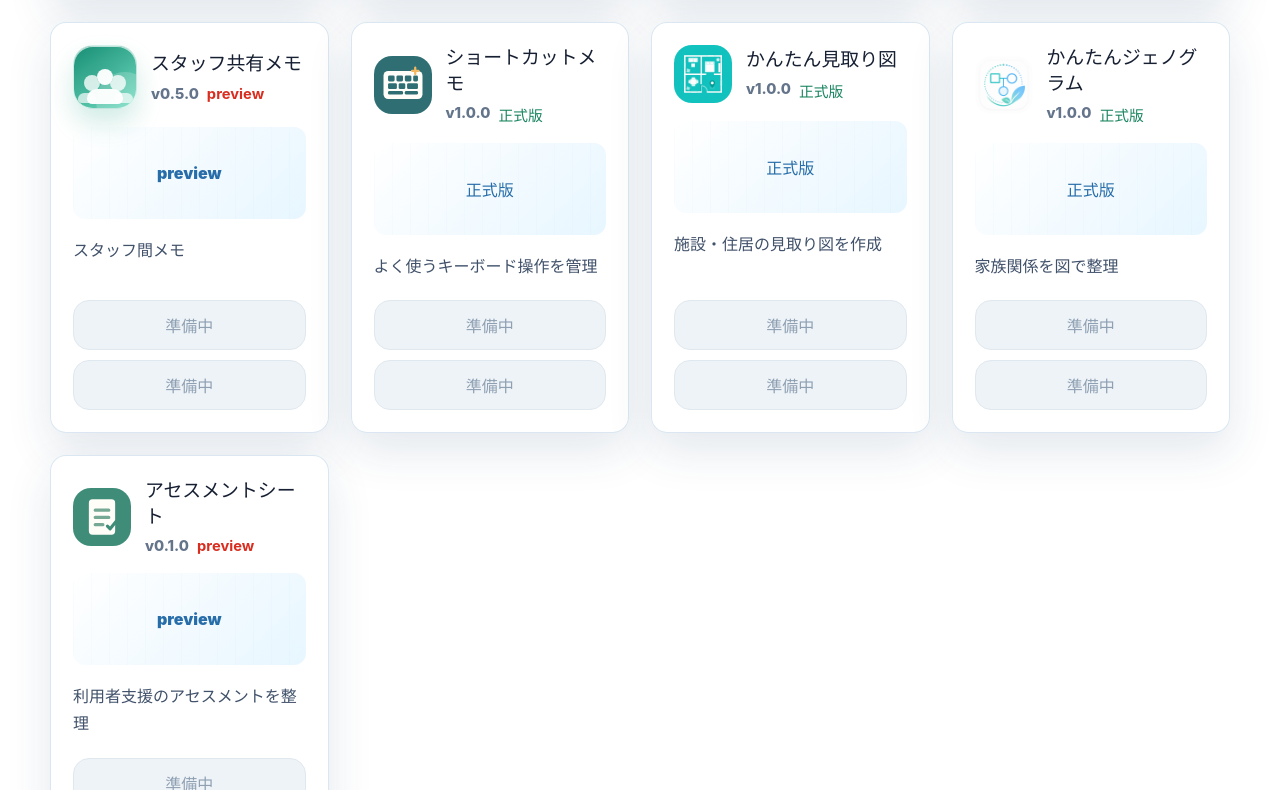
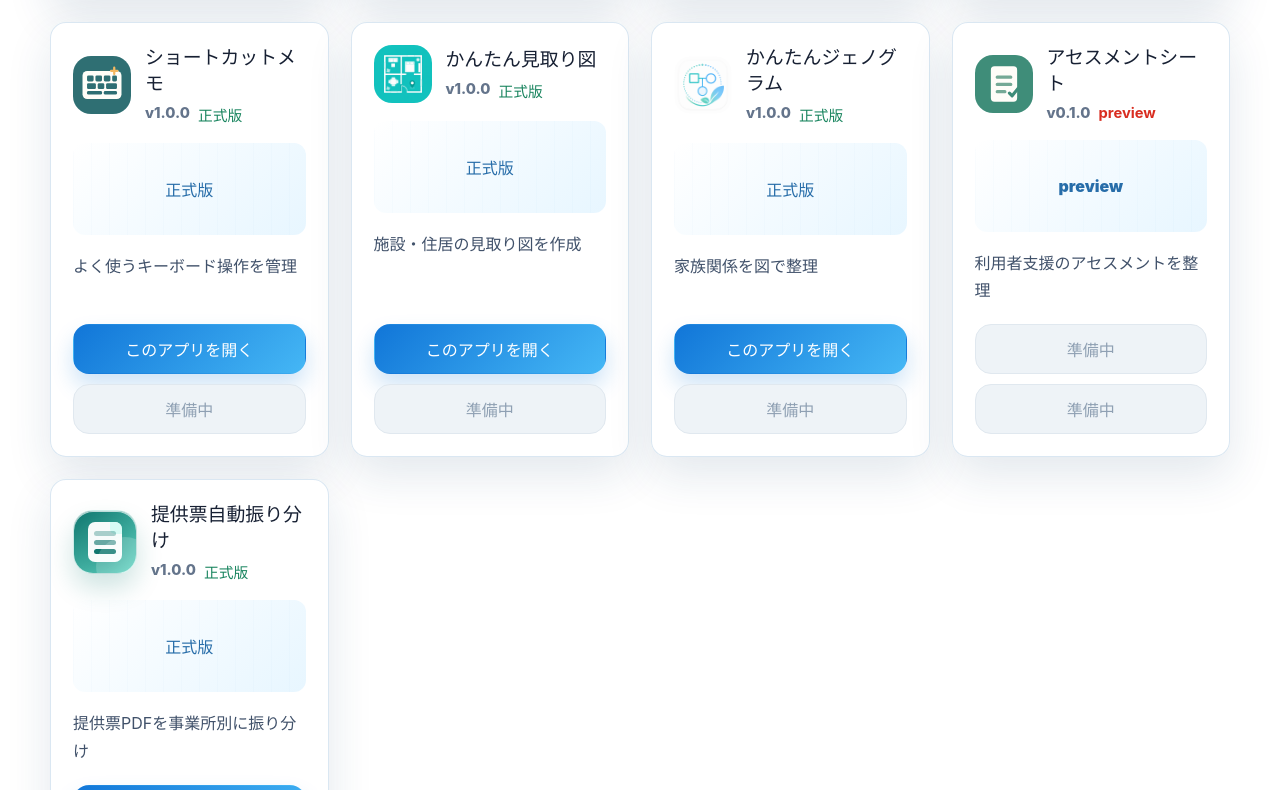
Before and after one commit to system-app-web/app-development, a React (Vite) app in the folder WEBアプリポータル/: page / in a window 1280 px wide. Shown: the part 610-1400 px from the top of the page. Built offline with nearby package versions, Linux system fonts and the light colour scheme.

Commit message:
Connect published apps to portal

```diff
--- a/WEBアプリポータル/src/data/appData.ts
+++ b/WEBアプリポータル/src/data/appData.ts
@@ -38,7 +38,7 @@ export const appData: PortalApp[] = [
   {
     id: 'template-notes',
     name: 'テンプレートメモ帳',
-    url: 'https://template-memo-system-app-webs-projects.vercel.app',
+    url: 'https://template-memo.vercel.app',
     manualUrl: '',
     icon: 'memo',
     iconImage: '/app-icons/template-notes.png',
@@ -49,7 +49,7 @@ export const appData: PortalApp[] = [
   {
     id: 'pdf-converter',
     name: 'PDF変換アプリ',
-    url: 'https://riyosha-pdf-converter.vercel.app/',
+    url: 'https://pdf-converter-app-six.vercel.app',
     manualUrl: '',
     icon: 'pdf',
     iconImage: '/app-icons/pdf-converter.png',
@@ -58,19 +58,9 @@ export const appData: PortalApp[] = [
     status: 'stable',
   },
   {
-    id: 'staff-shared-notes',
-    name: 'スタッフ共有メモ',
-    url: '',
-    manualUrl: '',
-    icon: 'people',
-    description: 'スタッフ間メモ',
-    version: 'v0.5.0',
-    status: 'preview',
-  },
-  {
     id: 'shortcut-memo',
     name: 'ショートカットメモ',
-    url: '',
+    url: 'https://shortcut-list.vercel.app',
     manualUrl: '',
     icon: 'shortcut',
     iconImage: '/app-icons/shortcut-memo.svg',
@@ -81,7 +71,7 @@ export const appData: PortalApp[] = [
   {
     id: 'simple-floor-plan',
     name: 'かんたん見取り図',
-    url: '',
+    url: 'https://easy-floor-plan.vercel.app',
     manualUrl: '',
     icon: 'floorplan',
     iconImage: '/app-icons/floor-plan.png',
@@ -92,7 +82,7 @@ export const appData: PortalApp[] = [
   {
     id: 'simple-genogram',
     name: 'かんたんジェノグラム',
-    url: '',
+    url: 'https://easy-genogram-app.vercel.app',
     manualUrl: '',
     icon: 'genogram',
     iconImage: '/app-icons/genogram.png',
@@ -111,6 +101,16 @@ export const appData: PortalApp[] = [
     version: 'v0.1.0',
     status: 'preview',
   },
+  {
+    id: 'service-slip-sorter',
+    name: '提供票自動振り分け',
+    url: 'https://service-slip-sorter.vercel.app',
+    manualUrl: '',
+    icon: 'pdf',
+    description: '提供票PDFを事業所別に振り分け',
+    version: 'v1.0.0',
+    status: 'stable',
+  },
 ];
 
 export const siteInfo = {
@@ -119,5 +119,5 @@ export const siteInfo = {
   catchCopy: 'リーフケアプランニング 社内WEBアプリポータル',
   websiteUrl: 'https://leaf.ktm-care.com',
   version: 'v1.0.0',
-  lastUpdated: '2026-08-07',
+  lastUpdated: '2026-08-12',
 };
```
Also changed, not shown: 2 other files (tests, documents, lock files or other folders).
